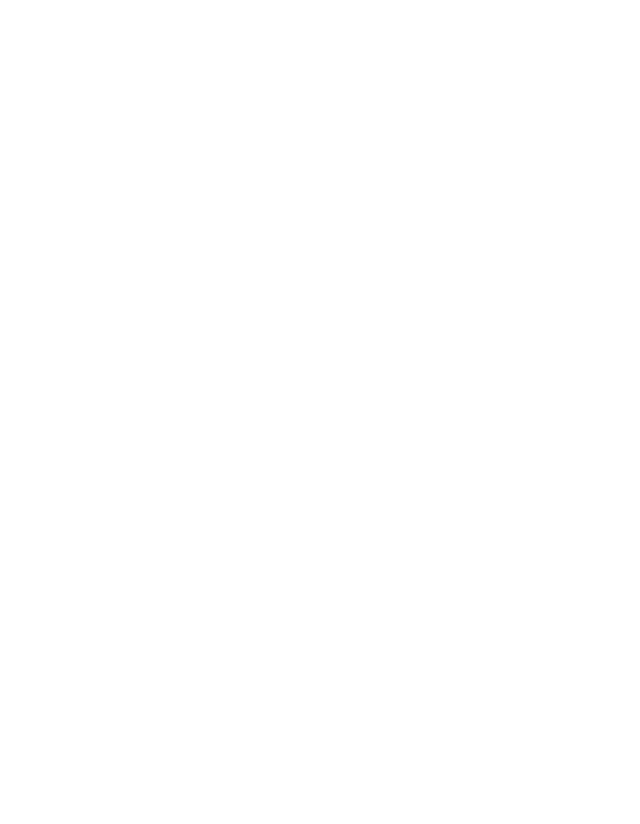
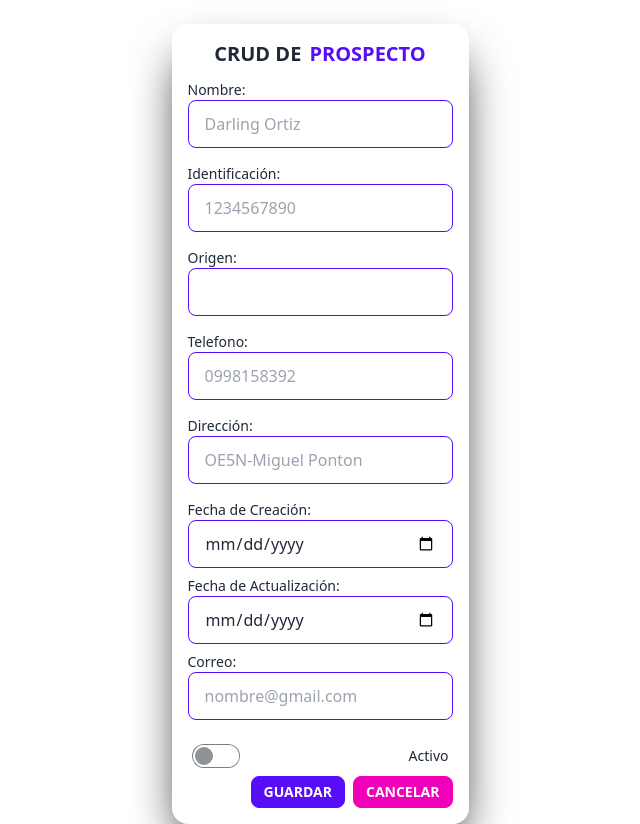
Before and after one commit to AlexisPj21/CrudInformes, an Angular app in the folder informe-fronted/: page /prospect in a window 1280 px wide. Before the commit this address led to /. Shown: the whole page, without its empty margins (320-960 px from the left). Before the commit the page ends 800 px from the top, so only its background shows below. Built offline with nearby package versions, Linux system fonts and the light colour scheme.

Commit message:
front changes

```diff
--- a/informe-fronted/package.json
+++ b/informe-fronted/package.json
@@ -18,6 +18,7 @@
     "@angular/platform-browser": "~13.2.0",
     "@angular/platform-browser-dynamic": "~13.2.0",
     "@angular/router": "~13.2.0",
+    "daisyui": "^2.19.0",
     "rxjs": "~7.5.0",
     "tslib": "^2.3.0",
     "zone.js": "~0.11.4"
@@ -28,12 +29,15 @@
     "@angular/compiler-cli": "~13.2.0",
     "@types/jasmine": "~3.10.0",
     "@types/node": "^12.11.1",
+    "autoprefixer": "^10.4.7",
     "jasmine-core": "~4.0.0",
     "karma": "~6.3.0",
     "karma-chrome-launcher": "~3.1.0",
     "karma-coverage": "~2.1.0",
     "karma-jasmine": "~4.0.0",
     "karma-jasmine-html-reporter": "~1.7.0",
+    "postcss": "^8.4.14",
+    "tailwindcss": "^3.1.6",
     "typescript": "~4.5.2"
   }
 }
--- a/informe-fronted/src/app/app-routing.module.ts
+++ b/informe-fronted/src/app/app-routing.module.ts
@@ -1,10 +1,13 @@
 import { NgModule } from '@angular/core';
 import { RouterModule, Routes } from '@angular/router';
 import { OpportunityComponent } from './feature/opportunity/opportunity.component';
+import { ProspectComponent } from './feature/prospect/prospect.component';
 
 const routes: Routes = [
   {path: 'opportunity' , component:OpportunityComponent},
-  {path: 'opportunity/id', component:OpportunityComponent}
+  {path: 'opportunity/id', component:OpportunityComponent},
+  {path: 'prospect', component:ProspectComponent},
+  {path: 'prospect/id', component:ProspectComponent}
 ];
 
 @NgModule({
--- a/informe-fronted/src/app/app.module.ts
+++ b/informe-fronted/src/app/app.module.ts
@@ -6,11 +6,13 @@
 
 import { AppComponent } from './app.component';
 import { OpportunityComponent } from './feature/opportunity/opportunity.component';
+import { ProspectComponent } from './feature/prospect/prospect.component';
 
 @NgModule({
   declarations: [
     AppComponent,
-    OpportunityComponent
+    OpportunityComponent,
+    ProspectComponent
   ],
   imports: [
     BrowserModule,
--- /dev/null
+++ b/informe-fronted/src/app/feature/prospect/prospect.component.html
@@ -0,0 +1,35 @@
+<div class="grid justify-center  mt-6 gap-2">
+  <div class="card card-compact bg-base-100 shadow-2xl shadow-black">
+    <div class="card-body">
+      <h2 class="card-title justify-center font-bold uppercase">Crud de <span class="text-primary">Prospecto</span></h2>
+      <div class="grid">
+        <label for="">Nombre:</label>
+        <input class="input input-primary mb-4" type="text" placeholder="Darling Ortiz" [(ngModel)]="currentProspect.name">
+        <label for="">Identificación:</label>
+        <input class="input input-primary mb-4" type="number" placeholder="1234567890" [(ngModel)]="currentProspect.dni">
+        <label for="">Origen:</label>
+        <input class="input input-primary mb-4" type="text" [(ngModel)]="currentProspect.source" >
+        <label for="">Telefono:</label>
+        <input class="input input-primary mb-4" type="number" placeholder="0998158392" [(ngModel)]="currentProspect.phone">
+        <label for="">Dirección:</label>
+        <input class="input input-primary mb-4" type="text" placeholder="OE5N-Miguel Ponton" [(ngModel)]="currentProspect.address">
+        <label for="">Fecha de Creación:</label>
+        <input class="input input-primary mb-2" type="date" placeholder="2022-07-13" [(ngModel)]="currentProspect.created">
+        <label for="">Fecha de Actualización:</label>
+        <input class="input input-primary mb-2" type="date" placeholder="2022-07-13" [(ngModel)]="currentProspect.updated">
+        <label for="">Correo:</label>
+        <input class="input input-primary mb-4" type="text" placeholder="nombre@gmail.com" [(ngModel)]="currentProspect.mail">
+        <div class="form-control">
+          <label class="label cursor-pointer">
+            <input type="checkbox" class="toggle toggle-primary" checked [(ngModel)]="currentProspect.enable" />
+            <span class="label-text ml-4">Activo</span>
+          </label>
+           </div>
+      <div class="card-actions justify-end">
+        <button class="btn btn-primary btn-sm" (click)="save()">Guardar</button>
+        <button class="btn btn-secondary btn-sm">Cancelar</button>
+      </div>
+    </div>
+  </div>
+  </div>
+  </div>
--- /dev/null
+++ b/informe-fronted/src/app/feature/prospect/prospect.component.ts
@@ -0,0 +1,71 @@
+import { Component, OnInit } from '@angular/core';
+import { ActivatedRoute } from '@angular/router';
+import { Prospect } from './prospect';
+import { ProspectService } from './prospect.service';
+
+
+
+@Component({
+  selector: 'app-prospect',
+  templateUrl: './prospect.component.html'
+})
+export class ProspectComponent implements OnInit {
+
+  currentProspect:Prospect ={
+    prospectId:0,
+    name:"",
+    dni:"",
+    source:"",
+    phone:"",
+    address:"",
+    mail:"",
+    created: new Date(),
+    updated: new Date(),
+    enable: false
+  }
+
+  constructor(
+    private prospectService: ProspectService,
+    private activatedRoute: ActivatedRoute
+  )
+
+  { }
+
+  ngOnInit(): void {
+    this.activatedRoute.paramMap.subscribe(
+      (params) => {
+        let prospectId:string ="";
+        if(params.get("prospect_id")){
+          prospectId = params.get("prospect_id")!;
+          this.findById(parseInt(prospectId));
+        }
+      }
+    )
+  }
+  save ():void{
+    this.prospectService.save(this.currentProspect)
+    .subscribe((response) => {console.log("registro guardado");
+    this.currentProspect={
+      prospectId:0,
+      name: "",
+      dni:"",
+      source:"",
+      phone:"",
+      address:"",
+      mail:"",
+      created: new Date(),
+      updated: new Date(),
+      enable: false
+    }
+  })
+  }
+  findById(prospectId: number): void{
+    this.prospectService.findById(prospectId)
+    .subscribe(
+      (response:Prospect)=>{
+        this.currentProspect = response;
+      }
+    )
+  }
+
+}
--- /dev/null
+++ b/informe-fronted/src/app/feature/prospect/prospect.service.ts
@@ -0,0 +1,28 @@
+import { Injectable } from '@angular/core';
+import { HttpHeaders, HttpClient } from '@angular/common/http';
+import { Prospect } from './prospect';
+import { Observable } from 'rxjs';
+
+@Injectable({
+  providedIn: 'root'
+})
+export class ProspectService {
+
+  private httpOptions = {
+    headers: new HttpHeaders({"Content-Type":"application/json"})
+  }
+
+  private url ="http://localhost:8080/api/prospect";
+
+  constructor(
+    private http: HttpClient
+  ) { }
+
+  public save(prospect: Prospect):Observable<Prospect>{
+    return this.http.post<Prospect>(this.url+"/save",prospect, this.httpOptions);
+
+  }
+  public findById(id:number):Observable<Prospect>{
+    return this.http.get<Prospect>(this.url+"/"+id, this.httpOptions);
+  }
+}
--- /dev/null
+++ b/informe-fronted/src/app/feature/prospect/prospect.ts
@@ -0,0 +1,14 @@
+export interface Prospect {
+
+  prospectId: number,
+  name: string,
+  dni: string,
+  source: string,
+  phone: string,
+  address: string,
+  mail: string,
+  created: Date,
+  updated: Date,
+  enable: boolean
+
+}
--- a/informe-fronted/src/styles.css
+++ b/informe-fronted/src/styles.css
@@ -1 +1,4 @@
 /* You can add global styles to this file, and also import other style files */
+@tailwind base;
+@tailwind components;
+@tailwind utilities;
--- /dev/null
+++ b/informe-fronted/tailwind.config.js
@@ -0,0 +1,11 @@
+/** @type {import('tailwindcss').Config} */
+module.exports = {
+  content: [
+    "./src/**/*.{html,ts}",
+    "./src/**/**.{html,ts}"
+  ],
+  theme: {
+    extend: {},
+  },
+  plugins: [require("daisyui")],
+}
```
Also changed, not shown: 1 other file (tests, documents, lock files or other folders).
